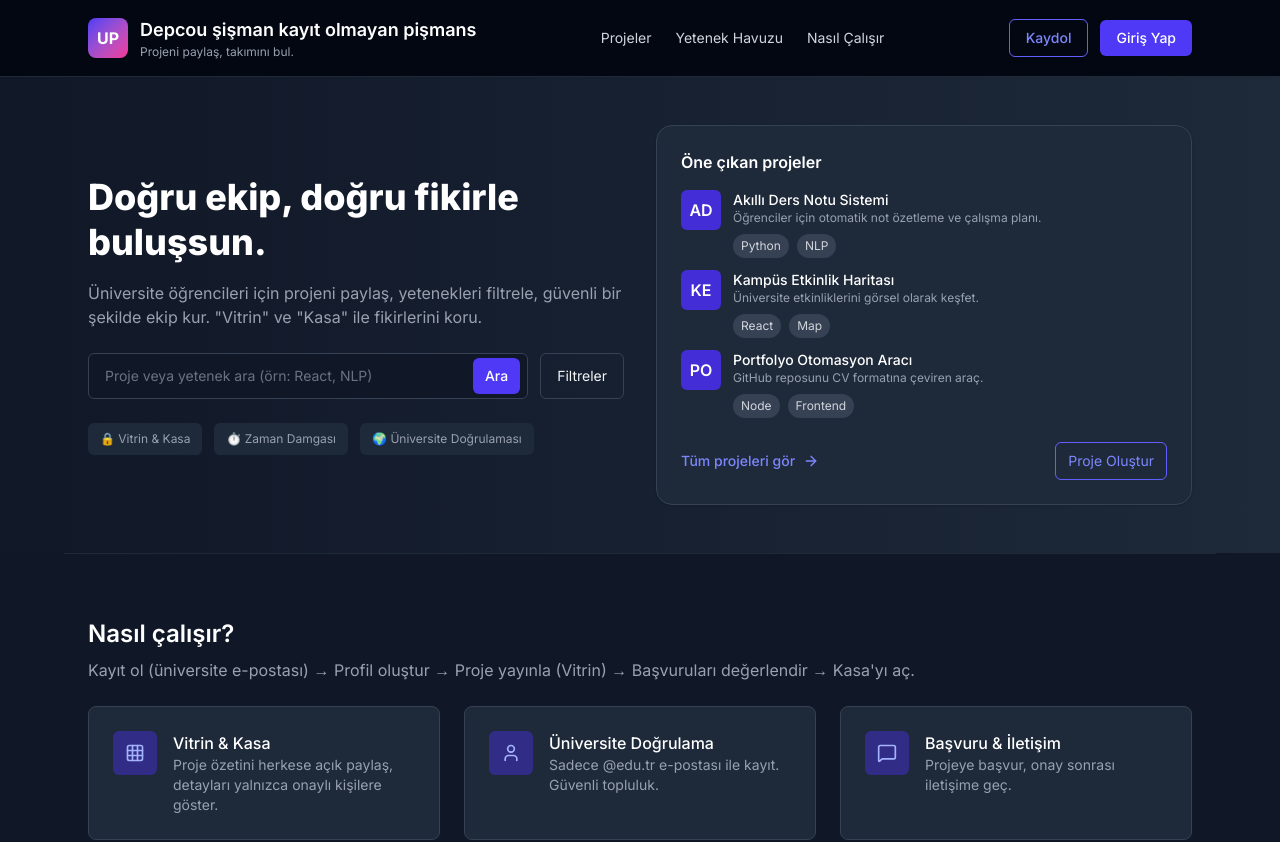
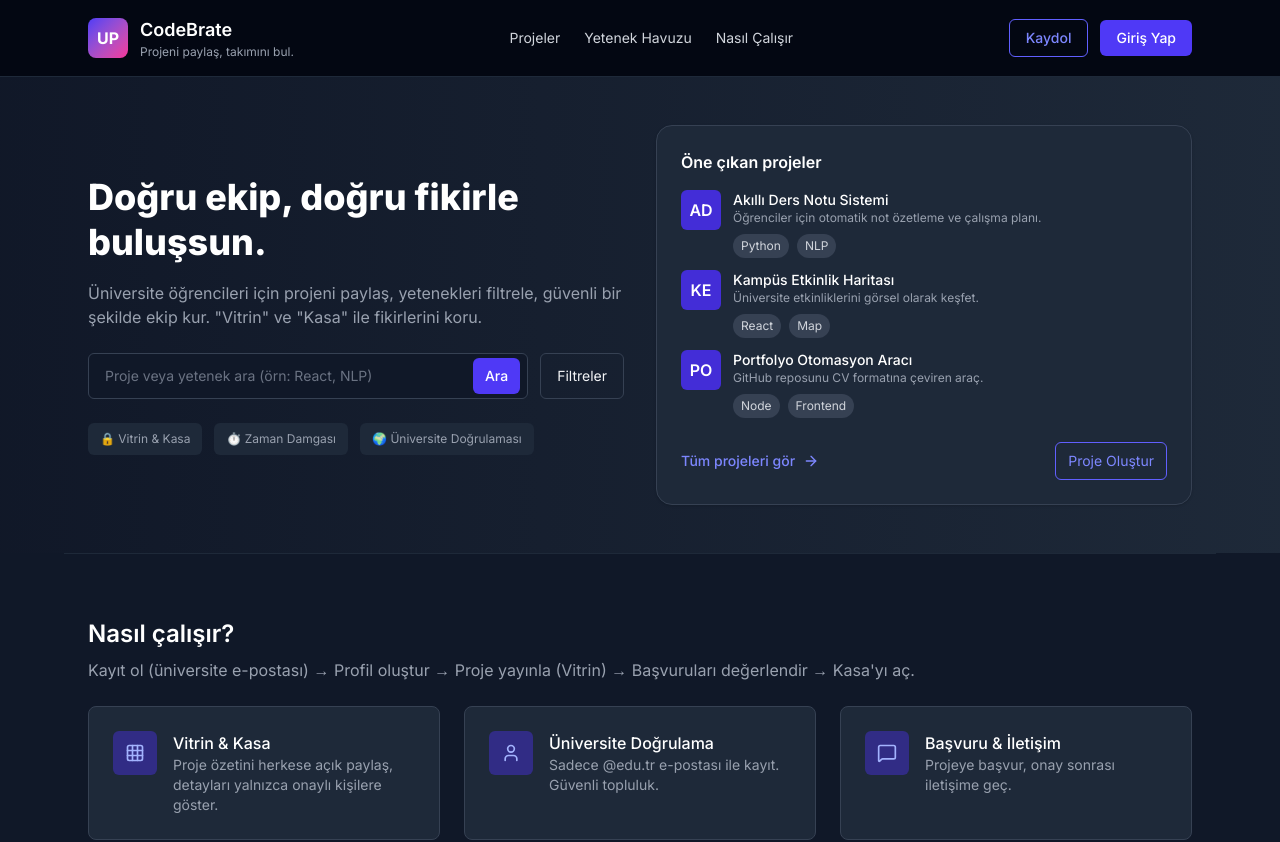
Before and after one commit to Erenvo/CodeBrate, a Next.js app: page / in a window 1280 px wide. Shown: the top 842 px of the page. Built offline with nearby package versions, Linux system fonts and the light colour scheme; no server answers.

Commit message:
isim değişiklğiliği yapıldı

```diff
--- a/app/components/common/Navbar.tsx
+++ b/app/components/common/Navbar.tsx
@@ -42,7 +42,7 @@ export default function Navbar() {
           </div>
           <div>
             <h1 className="text-lg font-semibold text-white">
-              Depcou şişman kayıt olmayan pişmans
+              CodeBrate
             </h1>
             <p className="text-xs text-gray-400">
               Projeni paylaş, takımını bul.
```
